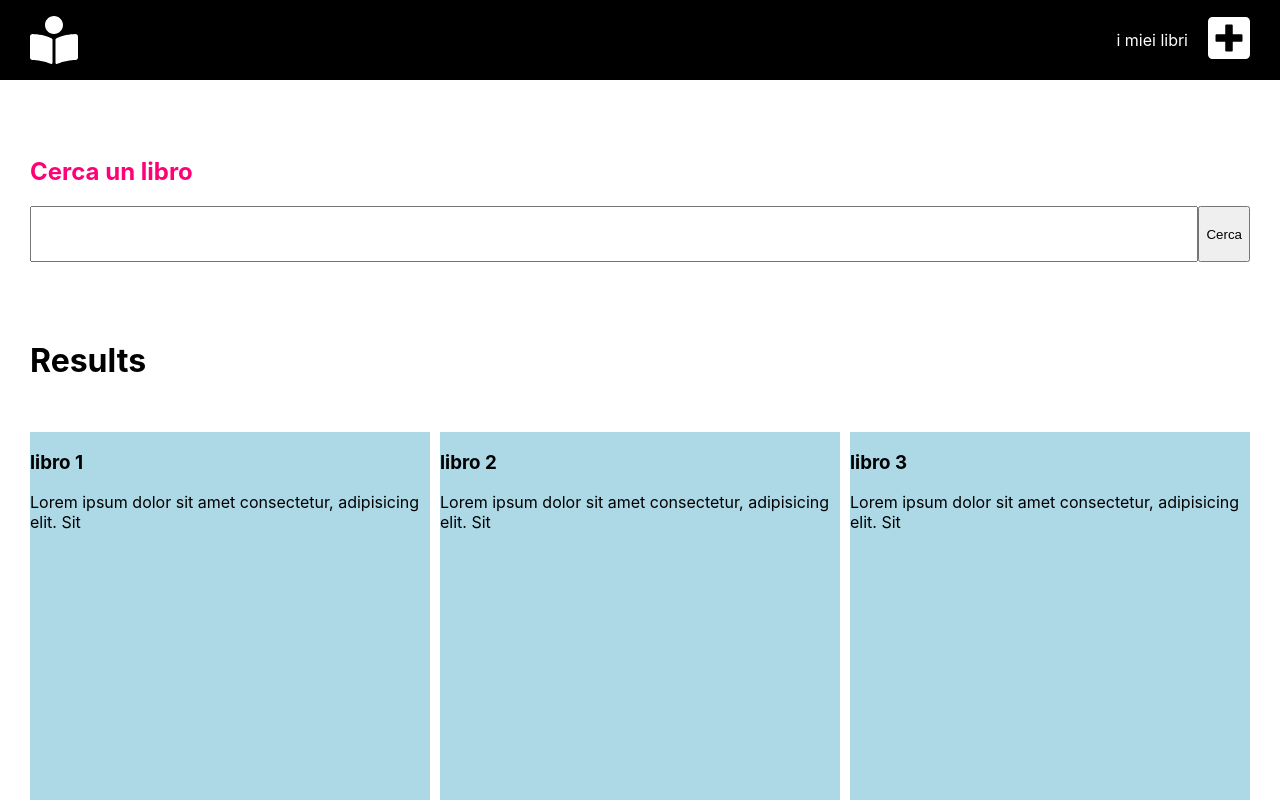
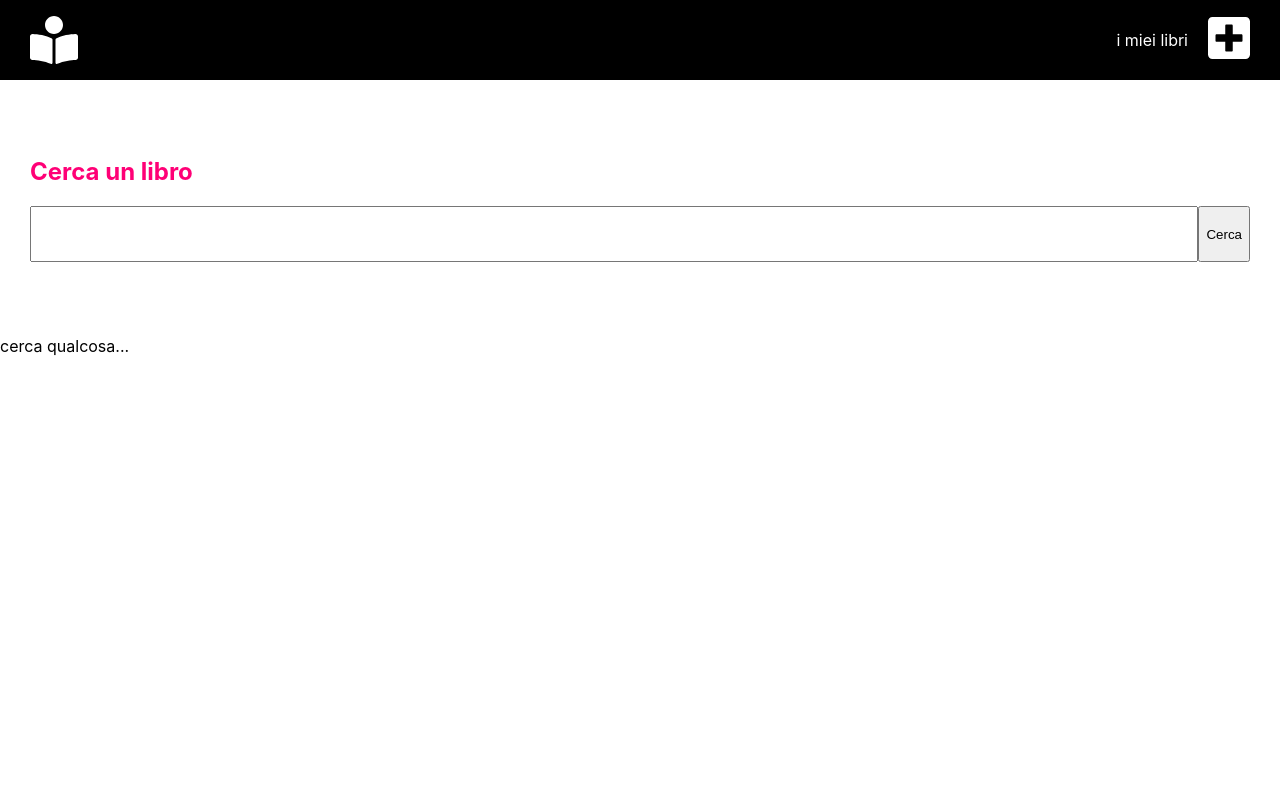
Before and after one commit to AndreaTom98/Router_BookTakeaway_Universapp, a React (Create React App) app: page / in a window 1280 px wide. Shown: the top 800 px of the page. Built offline with nearby package versions, Linux system fonts and the light colour scheme.

Commit message:
utilizzare i dati

```diff
--- a/src/App.js
+++ b/src/App.js
@@ -1,20 +1,23 @@
-import { useEffect, useState } from "react";
+import {useState } from "react";
 import Header from "./components/Header";
-import SearchBar from "./components/SearchBar";
 import Results from "./components/Results";
 import axios from "axios";
 import styles from "./style/SearchBar.module.css";
 
 function App() {
-  const [data, setData] = useState();
+  const [data, setData] = useState([]);
+  const [inputText, setInputText] = useState("");
 
   const fetchData = async () => {
     const myData = await axios.get(
-      "https://www.googleapis.com/books/v1/volumes?q=harry"
+      `https://www.googleapis.com/books/v1/volumes?q=${inputText}`
     );
-    console.log(myData);
     setData(myData);
   };
+
+  const handleInput = (e) => {
+    setInputText(e.target.value)
+  }
 
   return (
     <div>
@@ -22,11 +25,11 @@ function App() {
       <div className={styles.container}>
         <h2>Cerca un libro</h2>
         <div style={{display: 'flex'}}>
-          <input type="text" />
+          <input value={inputText} onChange={handleInput} type="text" />
           <button onClick={fetchData}>Cerca</button>
         </div>
       </div>
-      <Results data={data} />
+      {data.length === 0 ? <p>cerca qualcosa...</p> : <Results data={data} />}
     </div>
   );
 }
--- a/src/components/Results.js
+++ b/src/components/Results.js
@@ -1,20 +1,13 @@
 import styles from '../style/Results.module.css';
 import SingleResult from './SingleResult';
 
-const fakeData = [
-    {title: 'libro 1', description: 'Lorem ipsum dolor sit amet consectetur, adipisicing elit. Sit'},
-    {title: 'libro 2', description: 'Lorem ipsum dolor sit amet consectetur, adipisicing elit. Sit'},
-    {title: 'libro 3', description: 'Lorem ipsum dolor sit amet consectetur, adipisicing elit. Sit'},
-    {title: 'libro 4', description: 'Lorem ipsum dolor sit amet consectetur, adipisicing elit. Sit'},
-    {title: 'libro 5', description: 'Lorem ipsum dolor sit amet consectetur, adipisicing elit. Sit'},
-    {title: 'libro 6', description: 'Lorem ipsum dolor sit amet consectetur, adipisicing elit. Sit'},
-    {title: 'libro 7', description: 'Lorem ipsum dolor sit amet consectetur, adipisicing elit. Sit'},
-]
 
 const Results = ({data}) => {
+    console.log('dati da results.js', data.data.items);
+    const myData = data.data.items;
     const renderElement = () => {
-        return fakeData.map((book, index) => {
-            return <SingleResult key={index} title={book.title} description={book.description} />
+        return myData.map((book, index) => {
+            return <SingleResult key={index} title={book.volumeInfo.title} description={book.volumeInfo.description} />
         })
     }
     return (
```
Also changed, not shown: 1 other file (tests, documents, lock files or other folders).
